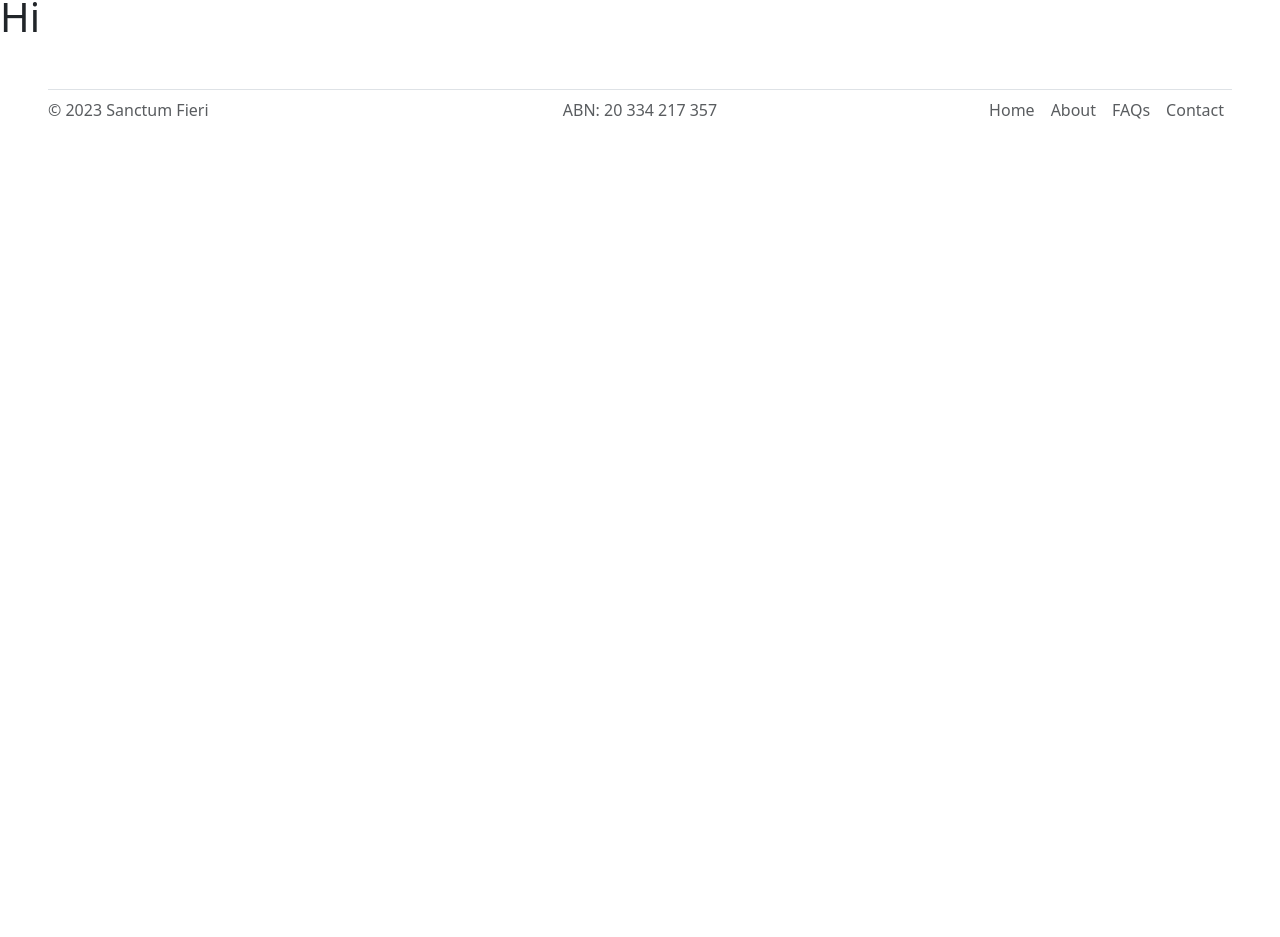
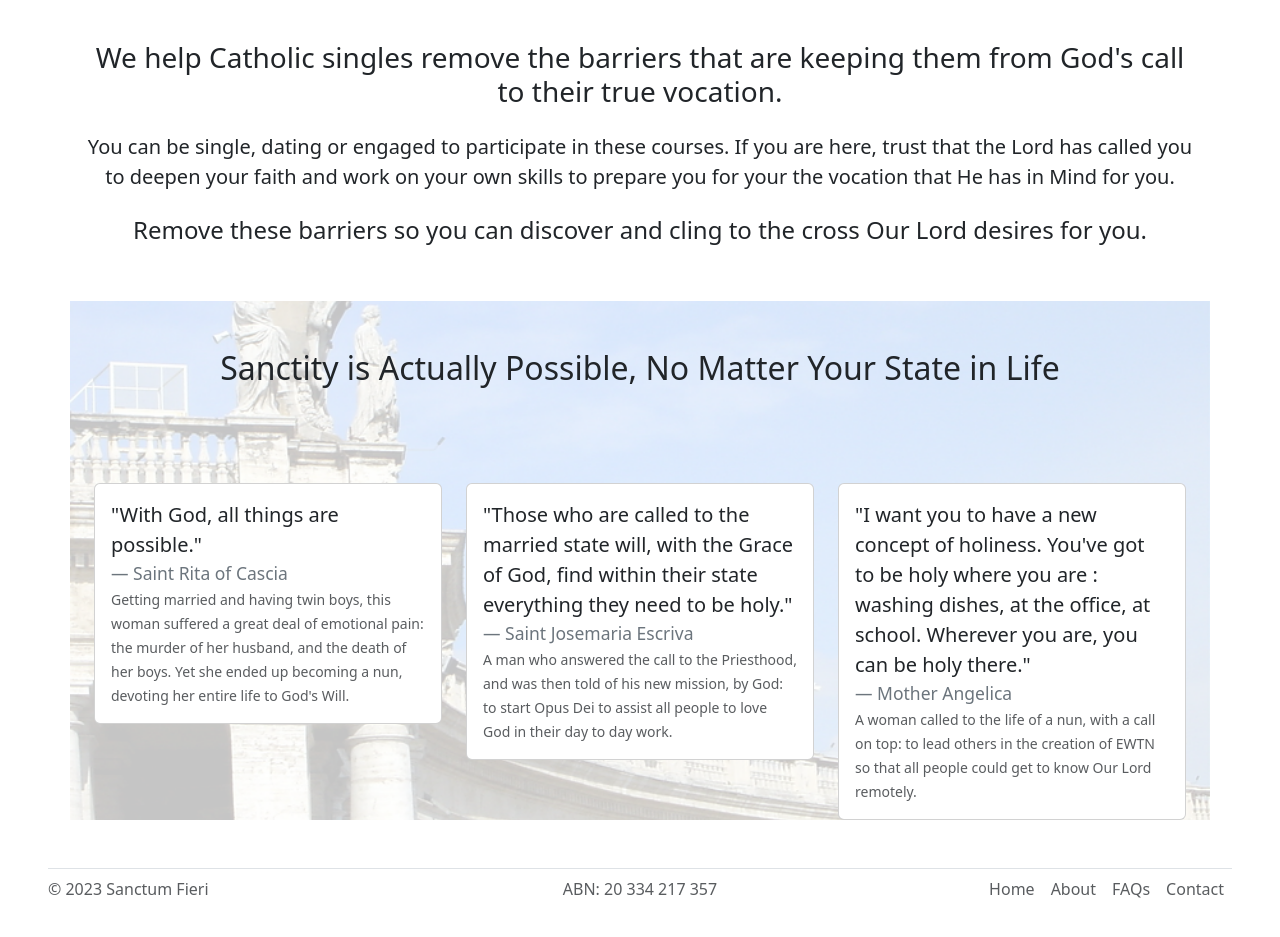
Before and after one commit to NewenTech/sanctum-fieri, a React (Create React App) app: page / in a window 1280 px wide. Shown: the part 1253-2190 px from the top of the page. Before the commit the page ends 1431 px from the top, so only its background shows below. Built offline with nearby package versions, Linux system fonts and the light colour scheme.

Commit message:
complete center part

```diff
--- a/src/components/Center.js
+++ b/src/components/Center.js
@@ -1,7 +1,99 @@
 import React from 'react';
+import classes from './Center.module.css';
 
 function Center() {
-	return <h1>Hi</h1>;
+	return (
+		<div className='container my-5'>
+			<div className='row'>
+				<div className='col-md-12 text-center'>
+					<h3 className='mb-4'>
+						We help Catholic singles remove the barriers that are keeping them
+						from God's call to their true vocation.
+					</h3>
+					<p className='lead mb-4'>
+						You can be single, dating or engaged to participate in these
+						courses. If you are here, trust that the Lord has called you to
+						deepen your faith and work on your own skills to prepare you for
+						your the vocation that He has in Mind for you.
+					</p>
+					<h4 className='pb-5'>
+						Remove these barriers so you can discover and cling to the cross Our
+						Lord desires for you.
+					</h4>
+				</div>
+				<div className={`container ${classes.background_image} py-5}`}>
+					<h2 className='text-center py-5'>
+						Sanctity is Actually Possible, No Matter Your State in Life{' '}
+					</h2>
+					<div className='container mt-5'>
+						<div className='row'>
+							<div className='col-md-4'>
+								<div className='card quote-card'>
+									<div className='card-body'>
+										<blockquote className='blockquote mb-0'>
+											<p>"With God, all things are possible."</p>
+											<footer className='blockquote-footer'>
+												Saint Rita of Cascia
+											</footer>
+										</blockquote>
+										<small className='text-muted'>
+											Getting married and having twin boys, this woman suffered
+											a great deal of emotional pain: the murder of her husband,
+											and the death of her boys. Yet she ended up becoming a
+											nun, devoting her entire life to God's Will.
+										</small>
+									</div>
+								</div>
+							</div>
+							<div className='col-md-4'>
+								<div className='card quote-card'>
+									<div className='card-body'>
+										<blockquote className='blockquote mb-0'>
+											<p>
+												"Those who are called to the married state will, with
+												the Grace of God, find within their state everything
+												they need to be holy."
+											</p>
+											<footer className='blockquote-footer'>
+												Saint Josemaria Escriva
+											</footer>
+										</blockquote>
+										<small className='text-muted'>
+											A man who answered the call to the Priesthood, and was
+											then told of his new mission, by God: to start Opus Dei to
+											assist all people to love God in their day to day work.
+										</small>
+									</div>
+								</div>
+							</div>
+							<div className='col-md-4'>
+								<div className='card quote-card'>
+									<div className='card-body'>
+										<blockquote className='blockquote mb-0'>
+											<p>
+												"I want you to have a new concept of holiness. You've
+												got to be holy where you are : washing dishes, at the
+												office, at school. Wherever you are, you can be holy
+												there."
+											</p>
+											<footer className='blockquote-footer'>
+												Mother Angelica
+											</footer>
+										</blockquote>
+										<small className='text-muted'>
+											A woman called to the life of a nun, with a call on top:
+											to lead others in the creation of EWTN so that all people
+											could get to know Our Lord remotely.
+										</small>
+									</div>
+								</div>
+							</div>
+						</div>
+					</div>
+				</div>
+			</div>
+		</div>
+	);
 }
 
 export default Center;
--- /dev/null
+++ b/src/components/Center.module.css
@@ -0,0 +1,11 @@
+.background_image {
+	background-image: url('./images/around-the-st-peter-s-square-1221379_edi.webp');
+	background-size: cover; /* Cover the entire section */
+	background-position: center; /* Center the image */
+	height: auto; /* Set the height of the section */
+}
+
+.section-content {
+	color: #ffffff; /* Text color */
+	padding: 20px; /* Padding to create space around the content */
+}
```
